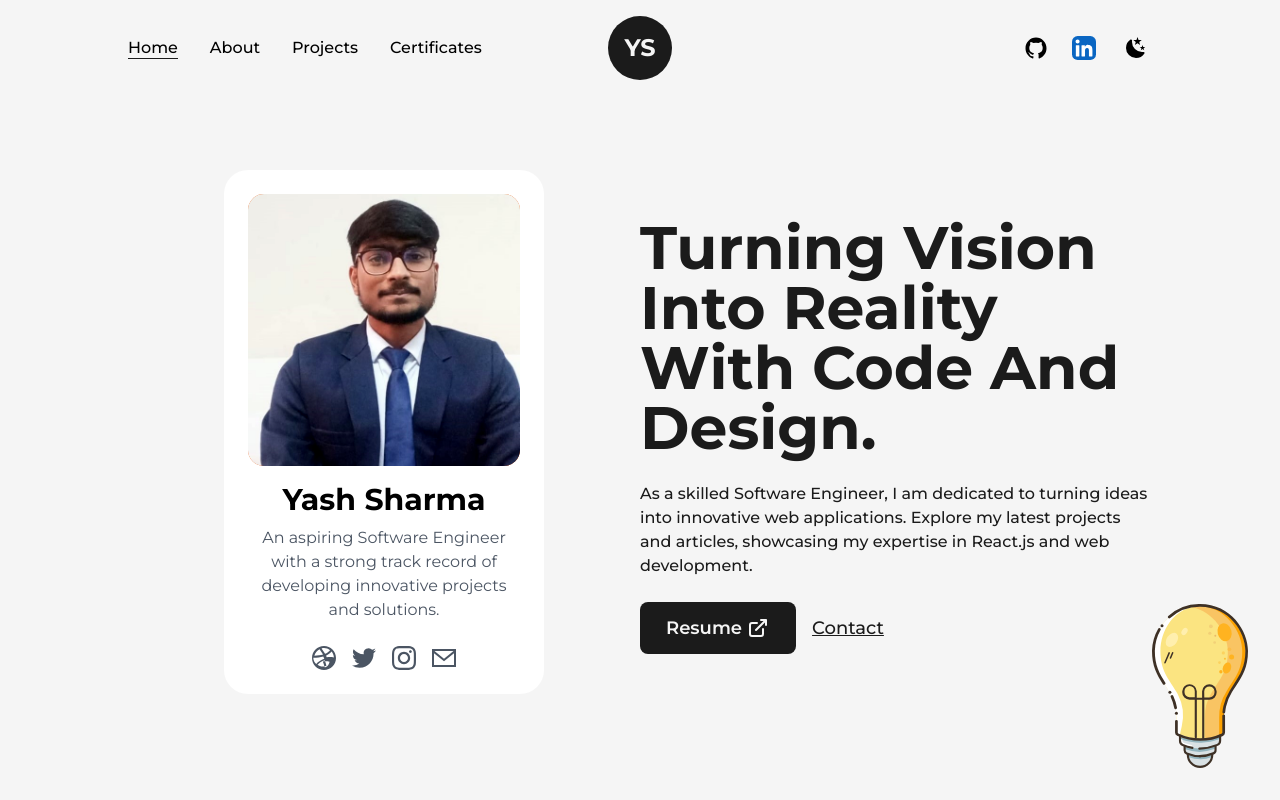
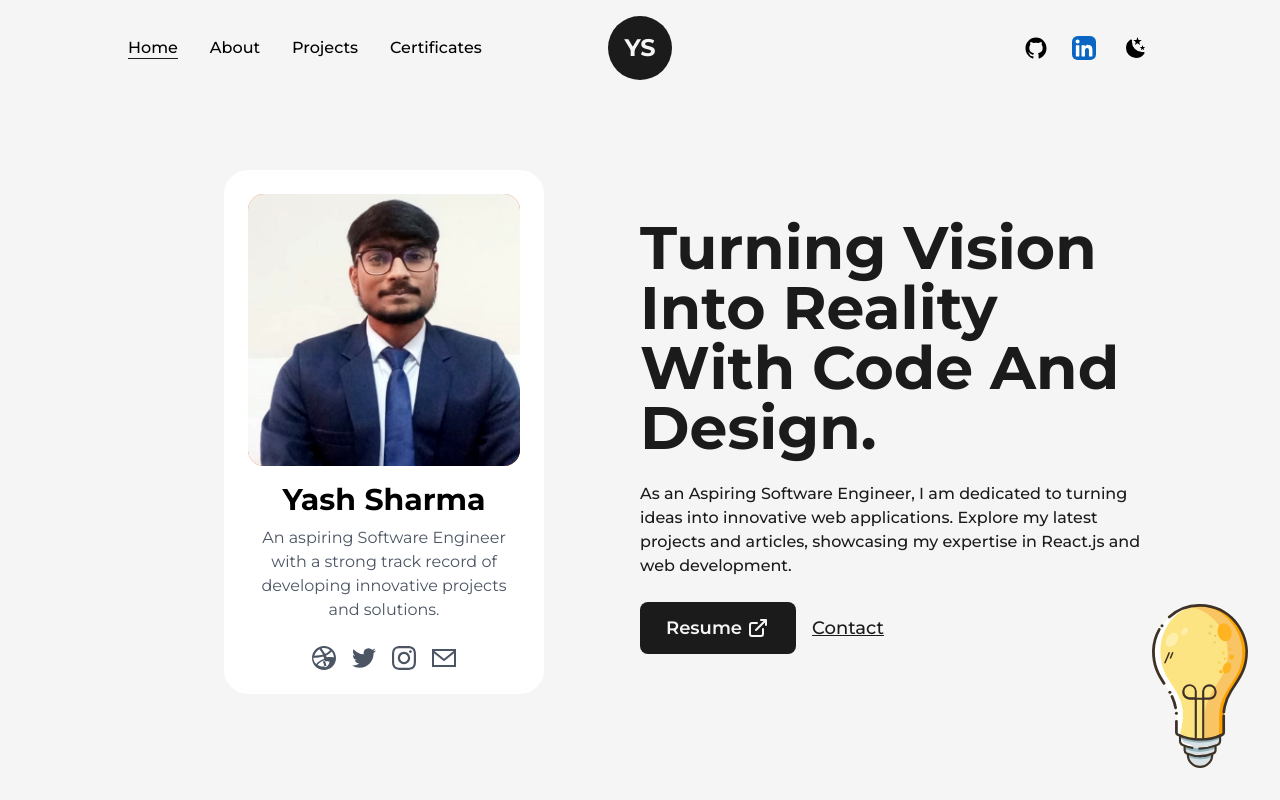
Before and after one commit to sharmayash08/Portfolio, a Next.js app: page / in a window 1280 px wide. Shown: the top 800 px of the page. Built offline with nearby package versions, Linux system fonts and the light colour scheme.

Commit message:
Update index.js

```diff
--- a/src/pages/index.js
+++ b/src/pages/index.js
@@ -26,7 +26,7 @@ export default function Home() {
             xl:!text-5xl lg:!text-center lg:!text-6xl md:!text-5xl sm:text-3xl
             ' />
             <p className='my-4 text-base font-medium md:text-sm sm:text-sm'>
-              As a skilled Software Engineer, I am dedicated to turning ideas into innovative web applications.
+              As an Aspiring Software Engineer, I am dedicated to turning ideas into innovative web applications.
               Explore my latest projects and articles, showcasing my expertise in React.js and web development.
             </p>
             <div className='flex items-center self-start mt-2 lg:self-center'>
```
